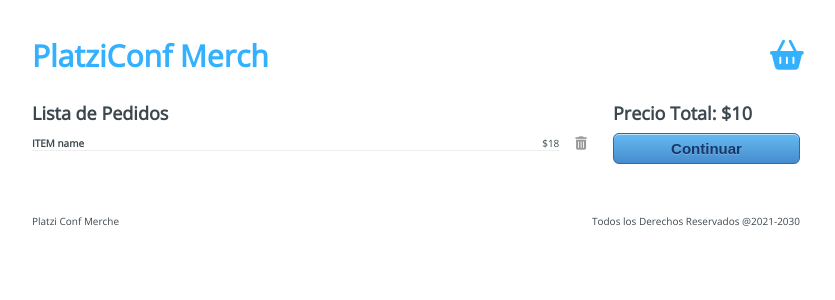
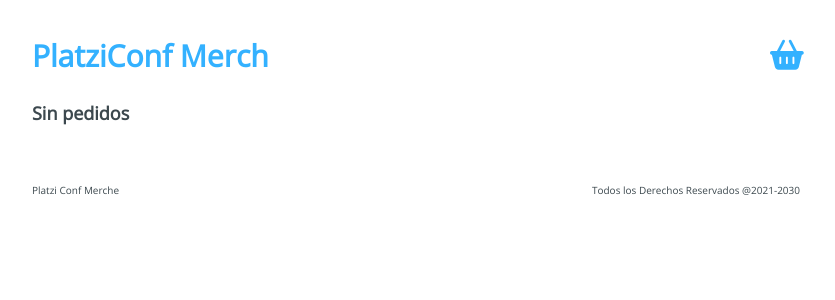
Before and after one commit to hahs-92/Platzi-conf-react, a React app: page /checkout in a window 1280 px wide. Shown: the top 300 px of the page, without its empty margins (224-1059 px from the left). Built offline with nearby package versions, Linux system fonts and the light colour scheme.

Commit message:
useContext en la página de checkout

```diff
--- a/src/components/Products.jsx
+++ b/src/components/Products.jsx
@@ -25,6 +25,7 @@ const Products = () => {
         addToCart(product)
     }
 
+
     return(
         <section className="Products">
             <div className="Products-items">
@@ -37,7 +38,7 @@ const Products = () => {
     )
 }
 
-
+//SIN EL USO DE USECONTEXT
 // const Products = ( { products } ) => {
 //     return(
 //         <section className="Products">
--- a/src/containers/Checkout.jsx
+++ b/src/containers/Checkout.jsx
@@ -1,4 +1,8 @@
 import { Link } from 'react-router-dom'
+import { useContext } from 'react'
+
+//CONTEXT
+import AppContext from '../context/AppContext'
 
 //ESTILOS
 import '../style/containers/Checkout.scss'
@@ -6,26 +10,55 @@ import '../style/containers/Checkout.scss'
 
 
 const Checkout= () => {
+
+    // const { state:{ cart }, removeFromCart } = useContext(AppContext)
+    const { state, removeFromCart } = useContext(AppContext)
+    const { cart } = state
+
+    const handleRemove = product => () => {
+        removeFromCart(product)
+    }
+
+    //FUNCION CLOUSURE ENCARGADA DE ELIMINAR LOS PRODUCTOS
+    const HandleSummTotal = () => {
+        const reducer = (accumulator, currentValue) => accumulator + currentValue.price
+        const sum = cart.reduce(reducer, 0)
+        return sum
+    }
+
+
     return(
         <section className="Checkout">
             <div className="Checkout-content">
-                <h3>Lista de Pedidos</h3>
-                <article className="Checkout-item">
+
+                { cart.length > 0
+                    ? <h3>Lista de pedidos</h3>
+                    : <h3>Sin pedidos</h3>
+                }
+
+                { cart.map(item => (
+
+                    <article  className="Checkout-item">
                         <div className="Checkout-element">
-                        <h4>ITEM name</h4>
-                        <span>$18</span>
+                            <h4>{ item.title }</h4>
+                            <span>${ item.price }</span>
                         </div>
-                        <button type='button'>
+                            <button type='button' onClick={ handleRemove(item)}>
                                 <i className='fas fa-trash-alt' title='eliminar'></i>
                             </button>
                     </article>
+                ))}
             </div>
+
+            { cart.length > 0 && (
+
                 <aside className="Checkout-sidebar">
-                <h3>Precio Total: $10</h3>
+                    <h3>{ `Precio Total: $ ${ HandleSummTotal()}`}</h3>
                     <Link to='/checkout/information'>
                         <button type='button'>Continuar</button>
                     </Link>
                 </aside>
+            )}
         </section>
     )
 }
--- a/src/hooks/useInitailState.js
+++ b/src/hooks/useInitailState.js
@@ -13,7 +13,7 @@ const useInitialState = () => {
         })
     }
 
-    const removeFormCart = payload => {
+    const removeFromCart = payload => {
         setState({
             ...state,
             cart: state.cart.filter(item => item.id !== payload.id )
@@ -22,7 +22,7 @@ const useInitialState = () => {
 
     return {
         addToCart,
-        removeFormCart,
+        removeFromCart,
         state
     }
 }
```
Lines whose indentation alone changed are shown as unchanged.
